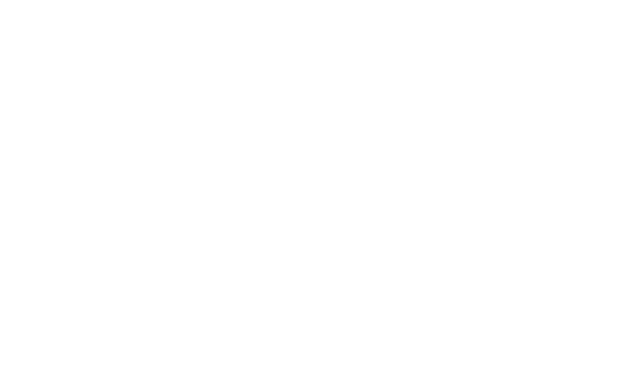
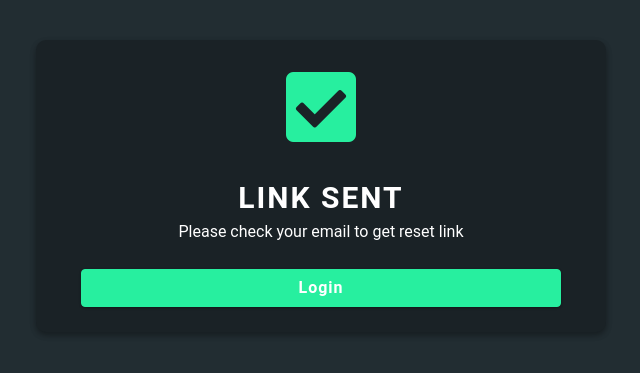
Before and after one commit to steve-njuguna-k/Django-Login-Register-Form, a Django app: page /resetpassword/sent/ in a window 1280 px wide. Before the commit the part shown is empty. Shown: the top 373 px of the page, without its empty margins (319-959 px from the left). Run offline with Django 3.2, Linux system fonts and the light colour scheme; some libraries are stand-ins or nearby versions.

Commit message:
Changed Password1 to Password

```diff
--- a/src/templates/Register.html
+++ b/src/templates/Register.html
@@ -52,7 +52,7 @@
                                 </div>
                                 <div class="col-6">
                                     <div class="form-group">
-                                        <input type="password1" class="form-control" placeholder="Confirm Password">
+                                        <input type="password" class="form-control" placeholder="Confirm Password">
                                     </div>
                                 </div>
                             </div>
--- a/src/templates/ResetPasswordSent.html
+++ b/src/templates/ResetPasswordSent.html
@@ -0,0 +1,45 @@
+{% load static %}
+<!DOCTYPE html>
+<html lang="en">
+<head>
+    <meta charset="UTF-8">
+    <meta name="viewport" content="width=device-width, initial-scale=1.0">
+    <meta http-equiv="X-UA-Compatible" content="ie=edge">
+    <meta name="Description" content="Enter your description here"/>
+    <link rel="stylesheet" href="https://maxcdn.bootstrapcdn.com/bootstrap/4.0.0/css/bootstrap.min.css" integrity="sha384-Gn5384xqQ1aoWXA+058RXPxPg6fy4IWvTNh0E263XmFcJlSAwiGgFAW/dAiS6JXm" crossorigin="anonymous">
+    <link rel="stylesheet" href="https://cdnjs.cloudflare.com/ajax/libs/font-awesome/5.15.4/css/all.min.css">
+    <link rel="stylesheet" href={% static "css/style.css" %}>
+    <title>Reset Password Sent Page</title>
+</head>
+<body>
+    <div class="container">
+        <div class="row">
+            <div class="col-lg-3 col-md-2"></div>
+            <div class="col-lg-6 col-md-8 login-box">
+                <div class="col-lg-12 login-key">
+                    <i class="fa fa-check-square" aria-hidden="true"></i>
+                </div>
+                <div class="col-lg-12 login-title">
+                    LINK SENT
+                </div>
+                <p class="text-center">Please check your email to get reset link</p>
+                <div class="col-lg-12 login-form">
+                    <div class="col-lg-12 login-form">
+                        <form>
+                            <div class="d-grid gap-2">
+                                <a href="{% url 'Login' %}" name = 'Login'>
+                                    <button class="btn btn-outline-primary" type="button">Login</button>
+                                </a>
+                            </div>
+                            <br>
+                        </form>
+                    </div>
+                </div>
+                <div class="col-lg-3 col-md-2"></div>
+            </div>
+        </div>
+    </div>
+    <script src="https://cdn.jsdelivr.net/npm/@popperjs/core@2.9.3/dist/umd/popper.min.js" integrity="sha384-eMNCOe7tC1doHpGoWe/6oMVemdAVTMs2xqW4mwXrXsW0L84Iytr2wi5v2QjrP/xp" crossorigin="anonymous"></script>
+    <script src="https://cdn.jsdelivr.net/npm/bootstrap@5.1.0/dist/js/bootstrap.min.js" integrity="sha384-cn7l7gDp0eyniUwwAZgrzD06kc/tftFf19TOAs2zVinnD/C7E91j9yyk5//jjpt/" crossorigin="anonymous"></script>
+</body>
+</html>
```
